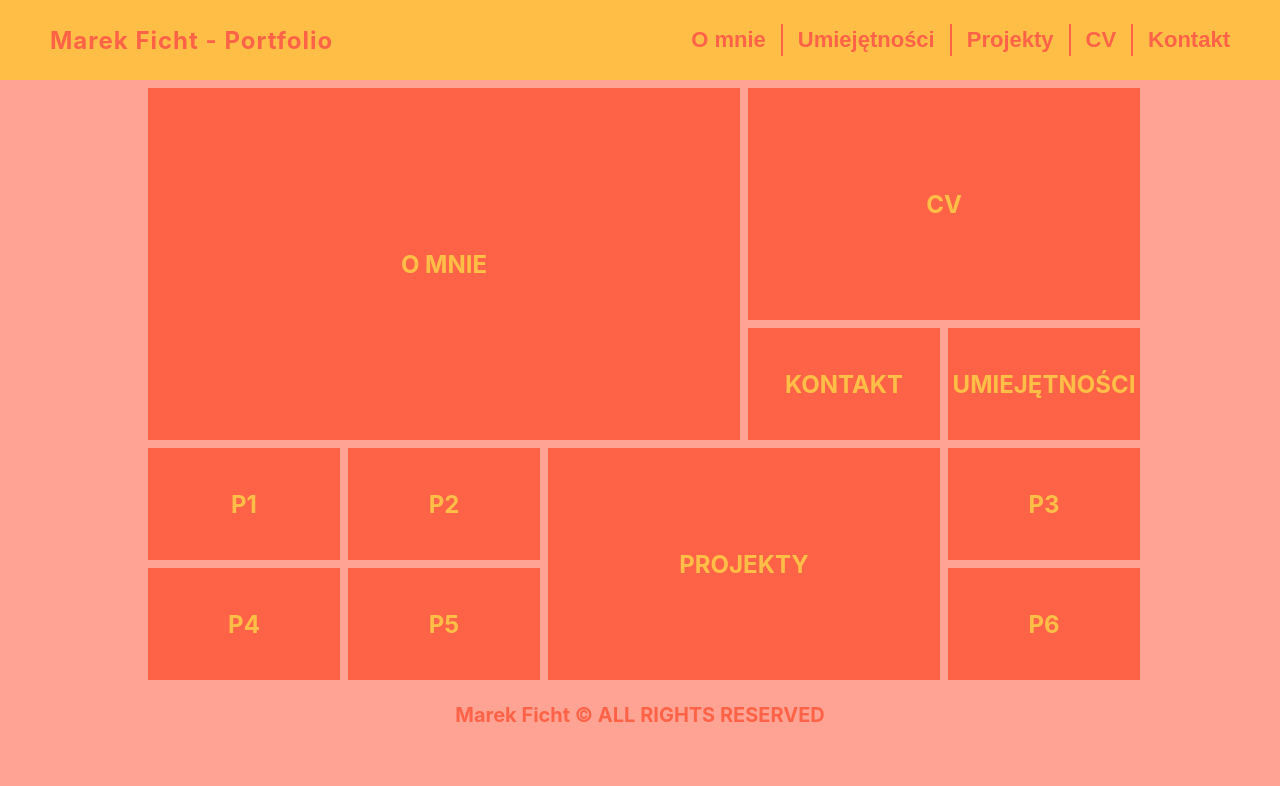
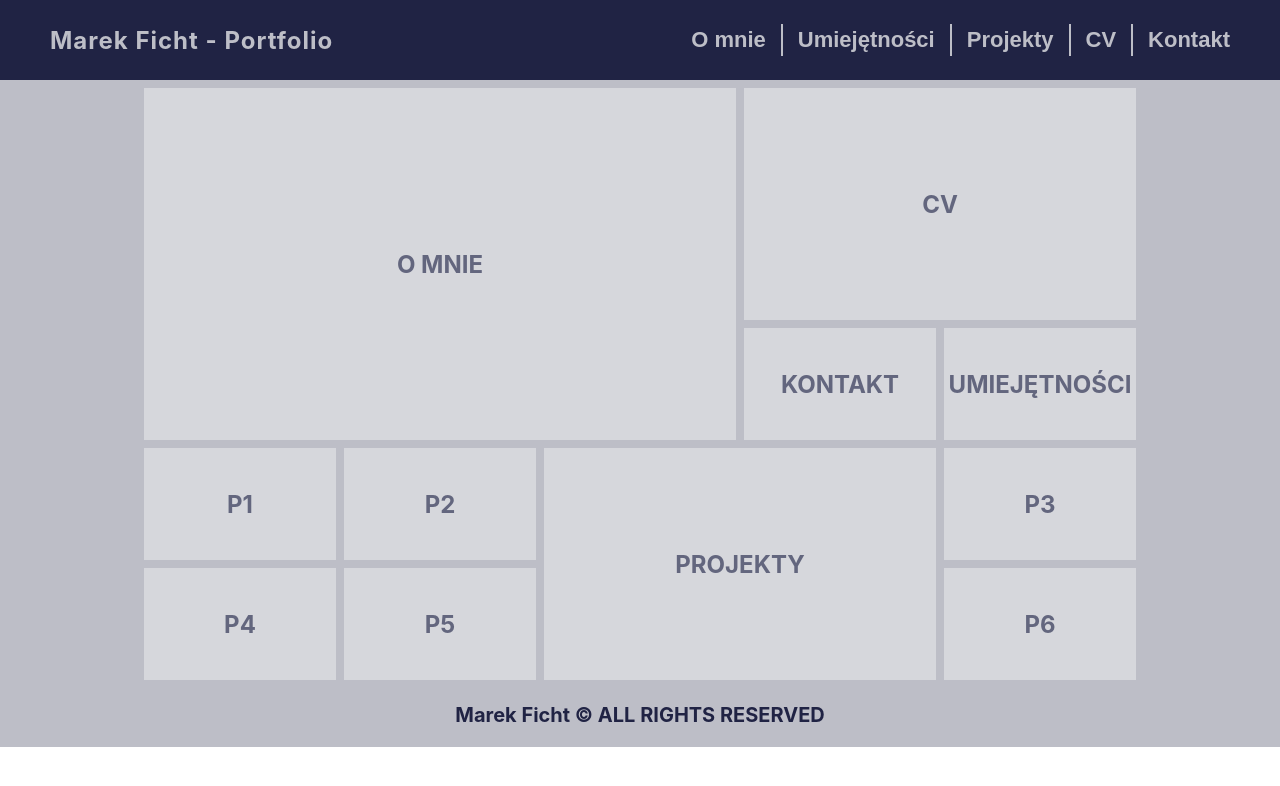
Before and after one commit to MarkFicht/marekdev.pl, a React (Create React App) app: page / in a window 1280 px wide. Shown: the top 786 px of the page. Built offline with nearby package versions, Linux system fonts and the light colour scheme.

Commit message:
New colors

```diff
--- a/src/containers/App/_App.scss
+++ b/src/containers/App/_App.scss
@@ -6,16 +6,15 @@
 
 .App {
   width: 100vw;
-  height: 100vh;
   overflow: hidden;
-  background-color: #FFA494;
+  background-color: #bdbec7;
 }
 
 footer {
-  color: tomato;
+  color: #202344;
   font-size: 20px;
   font-weight: bold;
-  margin: 15px 0;
+  margin: 15px 0 20px;
 }
 
 .nav {
@@ -24,7 +23,8 @@ footer {
   height: 80px;
   left: 0;
   top: 0;
-  background-color: #FFBF47;
+  background-color: #202344;
+  color: #bdbec7;
   display: flex;
   justify-content: space-between;
   align-items: center;
@@ -32,7 +32,6 @@ footer {
   //--- 1: Header nav
   & h1 {
     margin-left: 30px;
-    color: tomato;
     letter-spacing: 1px;
   }
 
@@ -54,8 +53,8 @@ footer {
       width: 20px;
       height: 20px;
       display: block;
-      background-color: tomato;
-      border: $fixBorder solid tomato;
+      background-color: #bdbec7;
+      border: $fixBorder solid #bdbec7;
       border-radius: 50%;
       position: relative;
 
@@ -63,9 +62,9 @@ footer {
         content: '';
         width: 20px;
         height: 20px;
-        background-color: tomato;
+        background-color: #bdbec7;
         display: block;
-        border: 3px solid tomato;
+        border: 3px solid #bdbec7;
         border-radius: 50%;
         position: absolute;
         transform: translate(-$fixBorder, -$fixBorder);
@@ -78,7 +77,7 @@ footer {
         height: 20px;
         background-color: transparent;
         display: block;
-        border: 3px solid tomato;
+        border: 3px solid #bdbec7;
         border-radius: 50%;
         position: absolute;
         transform: translate(-$fixBorder, -$fixBorder);
@@ -118,12 +117,15 @@ footer {
 
 .container {
   margin: 0 auto;
-  // background-color: #cfcfcf;
+  // background-color: #bdbec7;
 }
 
 .grid-item {
-  background-color: tomato;
+  background-color: #D6D7DC;
+  color: #63667e;
   display: flex;
+  font-size: 24px;
+  font-weight: bold;
   justify-content: center;
   align-items: center;
 }
@@ -132,17 +134,12 @@ footer {
 .grid {
   display: grid;
   grid-template-columns: 1fr 1fr;
-  grid-template-rows: repeat(3, 250px);
+  grid-template-rows: repeat(3, 270px);
   grid-gap: 8px;
   padding: 8px;
 }
 
-.grid-item {
-  display: none;
-  font-size: 24px;
-  font-weight: bold;
-  color: #FFBF47;
-}
+.grid-item { display: none; }
 
 .grid-item-1,
 .grid-item-3,
@@ -158,7 +155,7 @@ footer {
 @media (min-width: 640px) {
   .grid {
     grid-template-columns: repeat(6, 1fr);
-    grid-template-rows: 200px 200px 150px 150px;
+    grid-template-rows: 220px 220px 180px 180px;
   }
   .grid-item {
     display: flex;
@@ -200,17 +197,17 @@ footer {
 
       & > li {
         padding: 3px 15px;
-        border-right: 2px solid tomato;
+        border-right: 2px solid #bdbec7;
       }
       & > li:last-child {
         padding-right: 50px;
         border-right: none;
       }
-      & > li > button { color: tomato; }
+      & > li > button { color: #bdbec7; }
     }
   }
 
-  .container { max-width: 1000px; }
+  .container { max-width: 1008px; }
   .grid {
     grid-template-columns: repeat(5, 192px);
     grid-template-rows: repeat(5, 112px);
@@ -255,7 +252,7 @@ footer {
       font-size: 24px;
     }
   }
-  .container { max-width: 1300px; }
+  .container { max-width: 1308px; }
   .grid {
     grid-template-columns: repeat(5, 252px);
     grid-template-rows: repeat(5, 146px);
--- a/src/index.css
+++ b/src/index.css
@@ -20,15 +20,14 @@ code {
 
 .App {
   width: 100vw;
-  height: 100vh;
   overflow: hidden;
-  background-color: #FFA494; }
+  background-color: #bdbec7; }
 
 footer {
-  color: tomato;
+  color: #202344;
   font-size: 20px;
   font-weight: bold;
-  margin: 15px 0; }
+  margin: 15px 0 20px; }
 
 .nav {
   position: relative;
@@ -36,13 +35,13 @@ footer {
   height: 80px;
   left: 0;
   top: 0;
-  background-color: #FFBF47;
+  background-color: #202344;
+  color: #bdbec7;
   display: flex;
   justify-content: space-between;
   align-items: center; }
   .nav h1 {
     margin-left: 30px;
-    color: tomato;
     letter-spacing: 1px; }
   .nav > button {
     display: flex;
@@ -57,17 +56,17 @@ footer {
       width: 20px;
       height: 20px;
       display: block;
-      background-color: tomato;
-      border: 3px solid tomato;
+      background-color: #bdbec7;
+      border: 3px solid #bdbec7;
       border-radius: 50%;
       position: relative; }
       .nav > button > span::before {
         content: '';
         width: 20px;
         height: 20px;
-        background-color: tomato;
+        background-color: #bdbec7;
         display: block;
-        border: 3px solid tomato;
+        border: 3px solid #bdbec7;
         border-radius: 50%;
         position: absolute;
         transform: translate(-3px, -3px);
@@ -78,7 +77,7 @@ footer {
         height: 20px;
         background-color: transparent;
         display: block;
-        border: 3px solid tomato;
+        border: 3px solid #bdbec7;
         border-radius: 50%;
         position: absolute;
         transform: translate(-3px, -3px);
@@ -108,23 +107,23 @@ footer {
   margin: 0 auto; }
 
 .grid-item {
-  background-color: tomato;
+  background-color: #D6D7DC;
+  color: #63667e;
   display: flex;
+  font-size: 24px;
+  font-weight: bold;
   justify-content: center;
   align-items: center; }
 
 .grid {
   display: grid;
   grid-template-columns: 1fr 1fr;
-  grid-template-rows: repeat(3, 250px);
+  grid-template-rows: repeat(3, 270px);
   grid-gap: 8px;
   padding: 8px; }
 
 .grid-item {
-  display: none;
-  font-size: 24px;
-  font-weight: bold;
-  color: #FFBF47; }
+  display: none; }
 
 .grid-item-1,
 .grid-item-3,
@@ -150,7 +149,7 @@ footer {
 @media (min-width: 640px) {
   .grid {
     grid-template-columns: repeat(6, 1fr);
-    grid-template-rows: 200px 200px 150px 150px; }
+    grid-template-rows: 220px 220px 180px 180px; }
   .grid-item {
     display: flex; }
   .grid-item-2 {
@@ -197,14 +196,14 @@ footer {
     height: unset; }
     .nav > ul > li {
       padding: 3px 15px;
-      border-right: 2px solid tomato; }
+      border-right: 2px solid #bdbec7; }
     .nav > ul > li:last-child {
       padding-right: 50px;
       border-right: none; }
     .nav > ul > li > button {
-      color: tomato; }
+      color: #bdbec7; }
   .container {
-    max-width: 1000px; }
+    max-width: 1008px; }
   .grid {
     grid-template-columns: repeat(5, 192px);
     grid-template-rows: repeat(5, 112px);
@@ -244,7 +243,7 @@ footer {
   .nav > ul > li > button {
     font-size: 24px; }
   .container {
-    max-width: 1300px; }
+    max-width: 1308px; }
   .grid {
     grid-template-columns: repeat(5, 252px);
     grid-template-rows: repeat(5, 146px); } }
```
